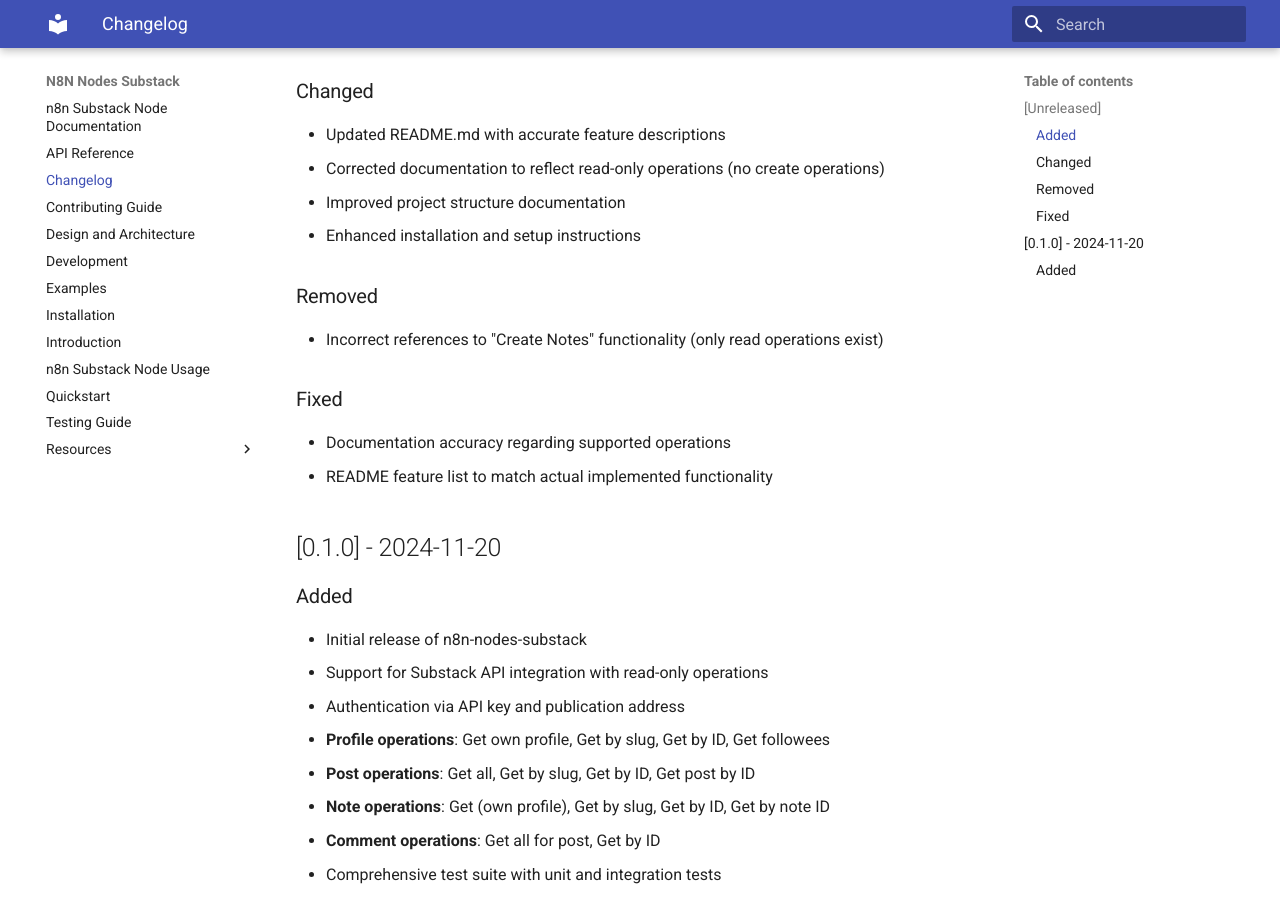
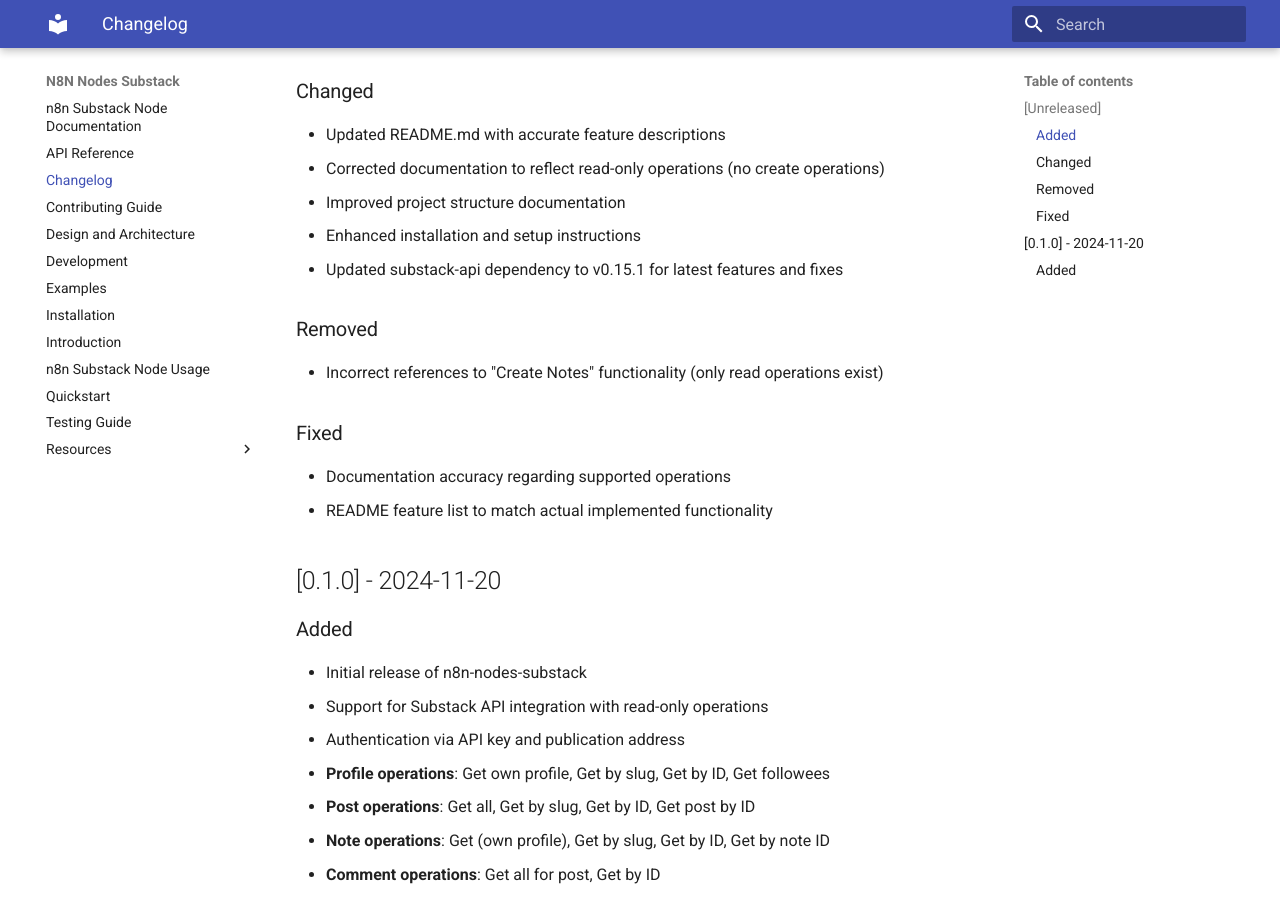
Before and after one commit to jakub-k-slys/n8n-nodes-substack, an MkDocs documentation site: the page built from docs/changelog.md, in a window 1280 px wide and 900 px high, scrolled down 533 px. Built offline with MkDocs 1.6.1 and Material for MkDocs 9.7.7, drawn with Linux system fonts in a browser that asks for light colours.

Commit message:
Update changelog for substack-api v0.15.1 dependency update
Co-authored-by: jakub-k-slys <29287862+jakub-k-slys@users.noreply.github.com>

```diff
--- a/docs/changelog.md
+++ b/docs/changelog.md
@@ -19,6 +19,7 @@ The format is based on [Keep a Changelog](https://keepachangelog.com/en/1.0.0/),
 - Corrected documentation to reflect read-only operations (no create operations)
 - Improved project structure documentation
 - Enhanced installation and setup instructions
+- Updated substack-api dependency to v0.15.1 for latest features and fixes
 
 ### Removed
 - Incorrect references to "Create Notes" functionality (only read operations exist)
```
